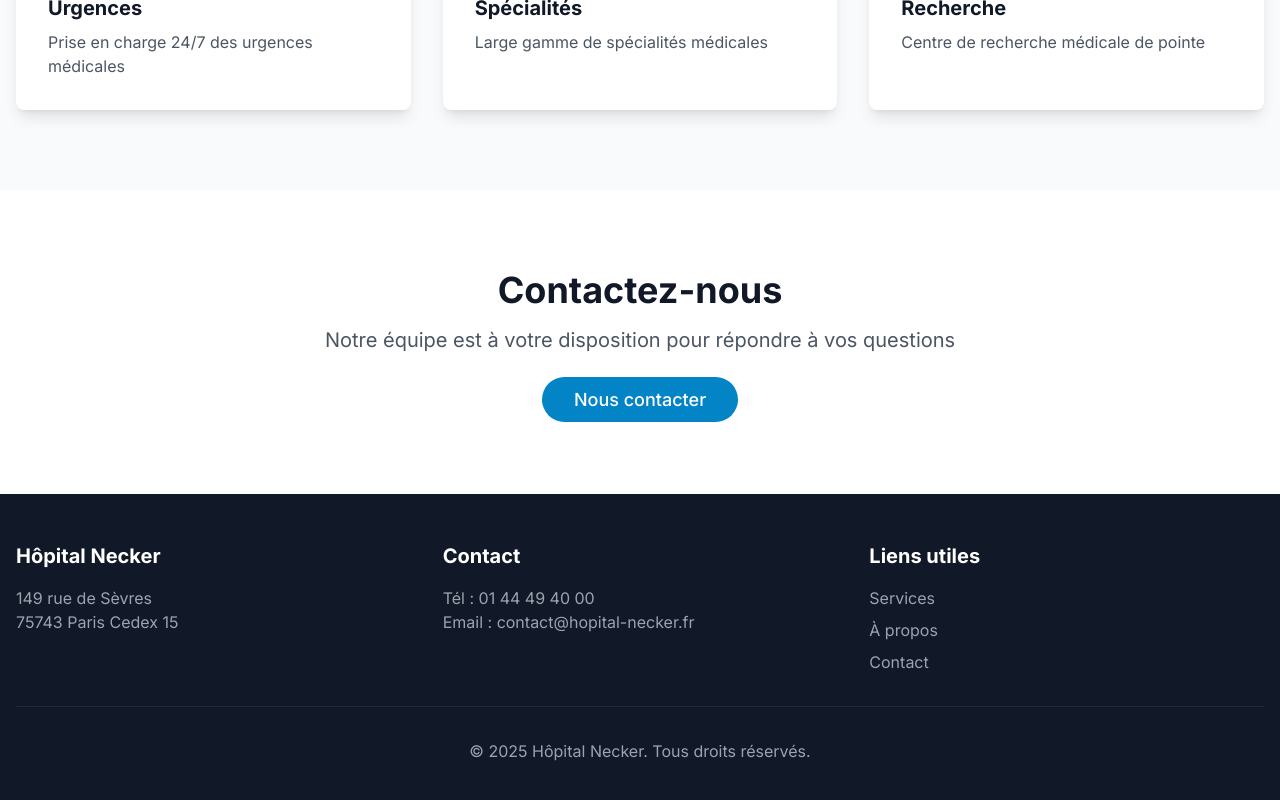
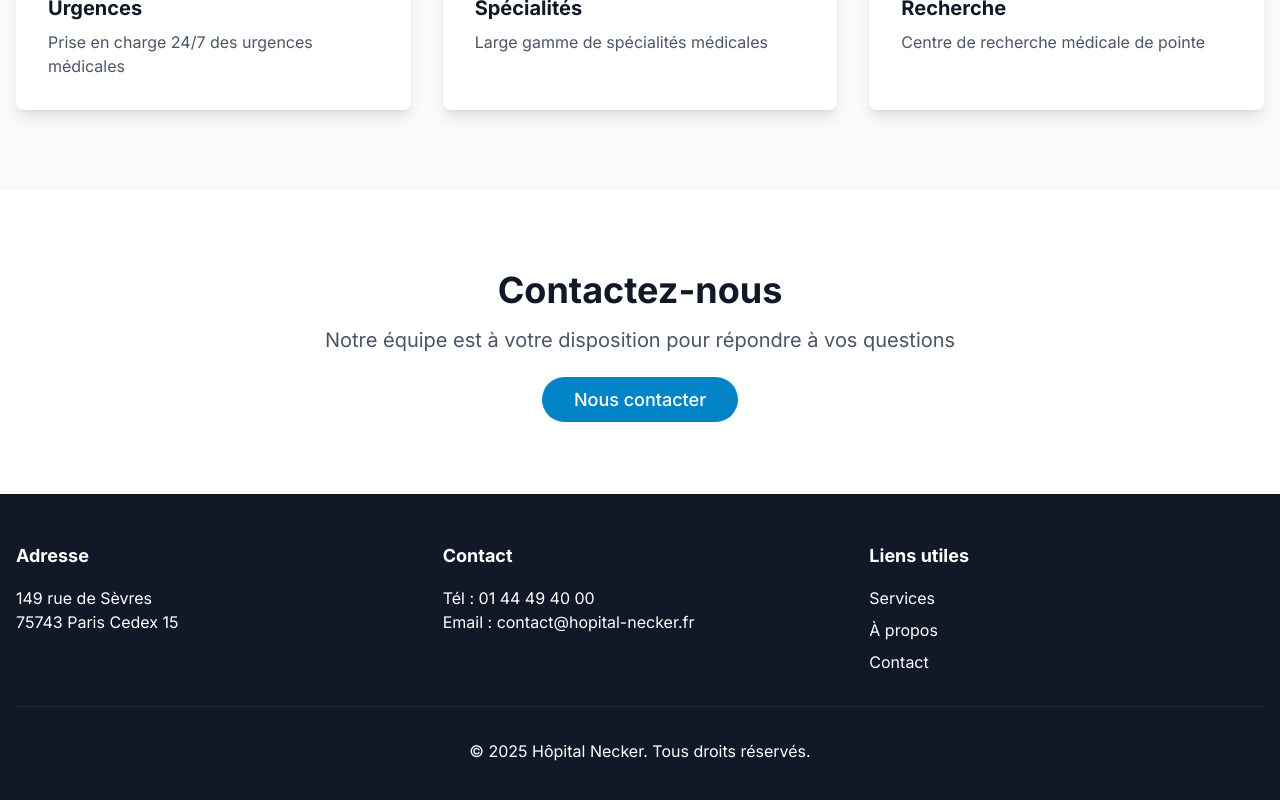
Before and after one commit to ZKR-NVS/CIC---Hopital-necker, a Next.js app: page / in a window 1280 px wide. Shown: the part 1122-1922 px from the top of the page. Built offline with nearby package versions, Linux system fonts and the light colour scheme.

Commit message:
Optimisation des performances : Amélioration du LCP et optimisation du chargement

```diff
--- a/next.config.js
+++ b/next.config.js
@@ -1,10 +1,17 @@
 /** @type {import('next').NextConfig} */
 const nextConfig = {
-  output: 'export',
+  reactStrictMode: true,
+  swcMinify: true,
+  compiler: {
+    removeConsole: process.env.NODE_ENV === 'production',
+  },
   images: {
-    unoptimized: true,
+    domains: ['localhost'],
   },
-  trailingSlash: true,
+  experimental: {
+    optimizeCss: true,
+    optimizePackageImports: ['framer-motion'],
+  },
 }
 
 module.exports = nextConfig
--- a/src/app/layout.tsx
+++ b/src/app/layout.tsx
@@ -3,11 +3,17 @@
 import './globals.css'
 import Navbar from '@/components/Navbar'
 
-const inter = Inter({ subsets: ['latin'] })
+const inter = Inter({
+  subsets: ['latin'],
+  display: 'swap',
+  preload: true,
+})
 
 export const metadata: Metadata = {
   title: 'Hôpital Necker - Excellence médicale',
-  description: 'Site officiel de l\'Hôpital Necker, centre d\'excellence médicale à Paris',
+  description: 'Centre hospitalier universitaire de référence, offrant des soins de qualité et innovants.',
+  viewport: 'width=device-width, initial-scale=1',
+  themeColor: '#0ea5e9',
 }
 
 export default function RootLayout({
@@ -16,49 +22,39 @@
   children: React.ReactNode
 }) {
   return (
-    <html lang="fr">
-      <body className={inter.className}>
+    <html lang="fr" className={inter.className}>
+      <head>
+        <link rel="preconnect" href="https://fonts.googleapis.com" />
+        <link rel="preconnect" href="https://fonts.gstatic.com" crossOrigin="anonymous" />
+      </head>
+      <body className="min-h-screen bg-white">
         <Navbar />
         {children}
         <footer className="bg-gray-900 text-white py-12">
           <div className="container mx-auto px-4">
             <div className="grid grid-cols-1 md:grid-cols-3 gap-8">
               <div>
-                <h3 className="text-xl font-bold mb-4">Hôpital Necker</h3>
-                <p className="text-gray-400">
+                <h3 className="text-lg font-bold mb-4">Adresse</h3>
+                <p>
                   149 rue de Sèvres<br />
                   75743 Paris Cedex 15
                 </p>
               </div>
               <div>
-                <h3 className="text-xl font-bold mb-4">Contact</h3>
-                <p className="text-gray-400">
-                  Tél : 01 44 49 40 00<br />
-                  Email : contact@hopital-necker.fr
-                </p>
+                <h3 className="text-lg font-bold mb-4">Contact</h3>
+                <p>Tél : 01 44 49 40 00</p>
+                <p>Email : contact@hopital-necker.fr</p>
               </div>
               <div>
-                <h3 className="text-xl font-bold mb-4">Liens utiles</h3>
+                <h3 className="text-lg font-bold mb-4">Liens utiles</h3>
                 <ul className="space-y-2">
-                  <li>
-                    <a href="/services" className="text-gray-400 hover:text-white transition-colors">
-                      Services
-                    </a>
-                  </li>
-                  <li>
-                    <a href="/a-propos" className="text-gray-400 hover:text-white transition-colors">
-                      À propos
-                    </a>
-                  </li>
-                  <li>
-                    <a href="/contact" className="text-gray-400 hover:text-white transition-colors">
-                      Contact
-                    </a>
-                  </li>
+                  <li><a href="/services" className="hover:text-primary-400">Services</a></li>
+                  <li><a href="/a-propos" className="hover:text-primary-400">À propos</a></li>
+                  <li><a href="/contact" className="hover:text-primary-400">Contact</a></li>
                 </ul>
               </div>
             </div>
-            <div className="mt-8 pt-8 border-t border-gray-800 text-center text-gray-400">
+            <div className="mt-8 pt-8 border-t border-gray-800 text-center">
               <p>&copy; {new Date().getFullYear()} Hôpital Necker. Tous droits réservés.</p>
             </div>
           </div>
--- a/src/app/page.tsx
+++ b/src/app/page.tsx
@@ -2,7 +2,14 @@
 
 import { motion } from 'framer-motion';
 import Link from 'next/link';
-import HeroBackground from '@/components/icons/HeroBackground';
+import dynamic from 'next/dynamic';
+
+const HeroBackground = dynamic(() => import('@/components/icons/HeroBackground'), {
+  ssr: false,
+  loading: () => (
+    <div className="absolute inset-0 bg-gradient-to-br from-primary-500 to-primary-600" />
+  ),
+});
 
 export default function Home() {
   return (
@@ -16,7 +23,7 @@
           <motion.div
             initial={{ opacity: 0, y: 20 }}
             animate={{ opacity: 1, y: 0 }}
-            transition={{ duration: 0.8 }}
+            transition={{ duration: 0.5 }}
             className="text-white max-w-3xl"
           >
             <h1 className="text-5xl md:text-6xl font-bold mb-6">
@@ -41,7 +48,7 @@
           <motion.div
             initial={{ opacity: 0, y: 20 }}
             whileInView={{ opacity: 1, y: 0 }}
-            transition={{ duration: 0.8 }}
+            transition={{ duration: 0.5 }}
             viewport={{ once: true }}
             className="text-center mb-16"
           >
@@ -75,7 +82,7 @@
                 key={service.title}
                 initial={{ opacity: 0, y: 20 }}
                 whileInView={{ opacity: 1, y: 0 }}
-                transition={{ duration: 0.5, delay: index * 0.2 }}
+                transition={{ duration: 0.3, delay: index * 0.1 }}
                 viewport={{ once: true }}
                 className="bg-white p-8 rounded-lg shadow-lg hover:shadow-xl transition-shadow"
               >
@@ -96,7 +103,7 @@
           <motion.div
             initial={{ opacity: 0, y: 20 }}
             whileInView={{ opacity: 1, y: 0 }}
-            transition={{ duration: 0.8 }}
+            transition={{ duration: 0.5 }}
             viewport={{ once: true }}
             className="max-w-3xl mx-auto text-center"
           >
--- a/src/components/icons/HeroBackground.tsx
+++ b/src/components/icons/HeroBackground.tsx
@@ -15,14 +15,9 @@
     </defs>
     <rect width="100%" height="100%" fill="url(#gradient)" />
     <path
-      d="M0 400C0 400 200 300 400 300C600 300 800 500 1000 500C1200 500 1440 400 1440 400V800H0V400Z"
+      d="M0 400C0 400 400 300 800 300C1200 300 1440 400 1440 400V800H0V400Z"
       fill="white"
       fillOpacity="0.1"
-    />
-    <path
-      d="M0 400C0 400 200 500 400 500C600 500 800 300 1000 300C1200 300 1440 400 1440 400V800H0V400Z"
-      fill="white"
-      fillOpacity="0.05"
     />
   </svg>
 );
```
